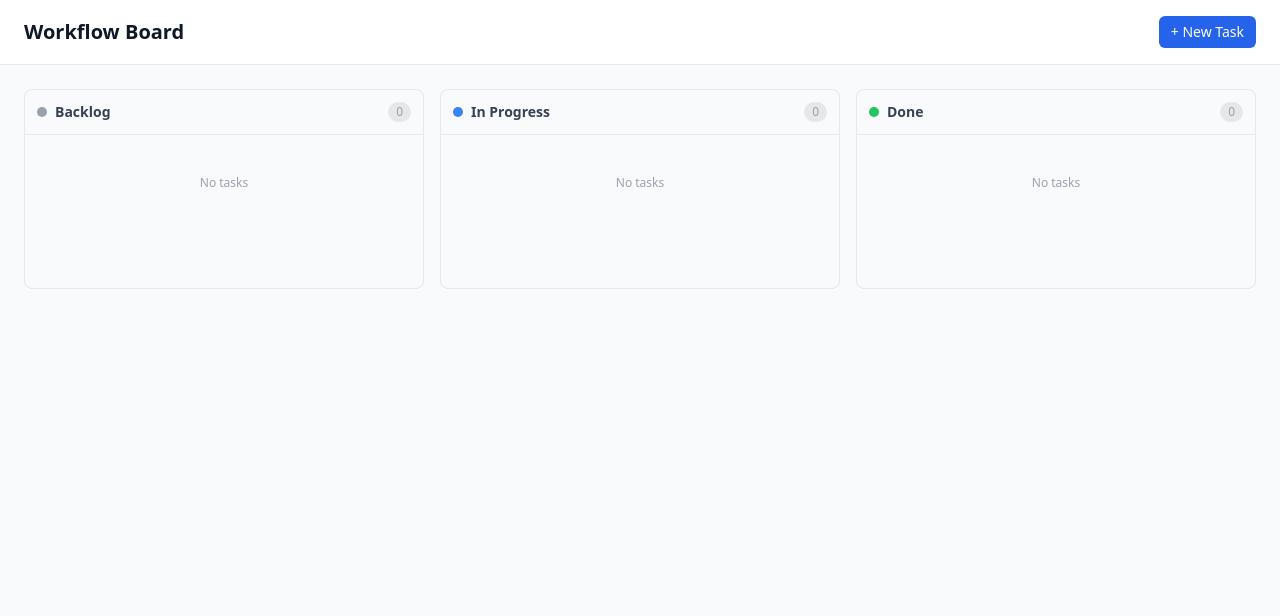
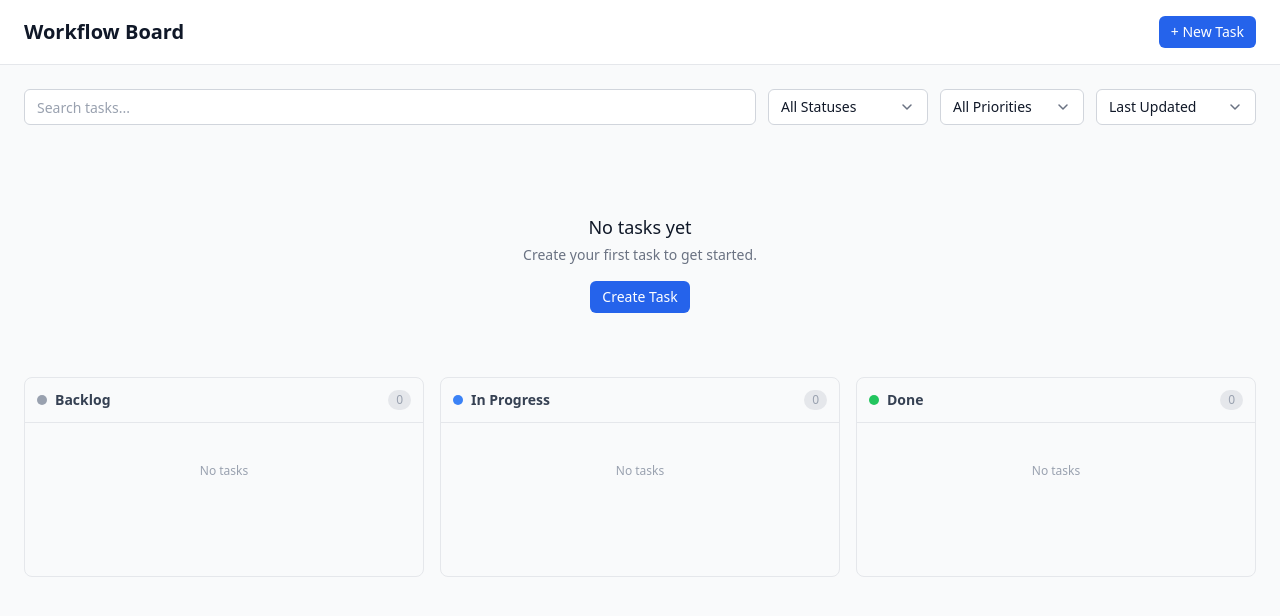
Before and after one commit to swalihkolakkadan/workflow-board, a React (Vite) app: page / in a window 1280 px wide. Shown: the top 616 px of the page. Built offline with nearby package versions, Linux system fonts and the light colour scheme.

Commit message:
feat: add filtering and sorting with URL query sync

```diff
--- a/src/features/board/BoardPage.tsx
+++ b/src/features/board/BoardPage.tsx
@@ -9,23 +9,67 @@ import {
 import { Button, Modal } from '@/components/ui'
 import { useTaskStore } from '@/stores/taskStore'
 import { useToastStore } from '@/stores/toastStore'
-import { STATUSES } from '@/lib/constants'
+import { useFormGuard } from './hooks/useFormGuard'
+import { isStorageAvailable } from '@/lib/storage'
+import { STATUSES, PRIORITY_WEIGHT } from '@/lib/constants'
 import type { Task, Status, TaskFormValues } from '@/lib/types'
 import { BoardColumn } from './components/BoardColumn'
 import { TaskCard } from './components/TaskCard'
 import { TaskForm } from './components/TaskForm'
+import { FilterBar } from './components/FilterBar'
+import { useFilterParams } from './hooks/useFilterParams'
 
 export function BoardPage() {
     const { tasks, init, addTask, updateTask, moveTask } = useTaskStore()
     const addToast = useToastStore((s) => s.addToast)
+    const { filters, setFilter, clearFilters, hasActiveFilters } = useFilterParams()
     const [activeTask, setActiveTask] = useState<Task | null>(null)
     const [editingTask, setEditingTask] = useState<Task | null>(null)
     const [modalOpen, setModalOpen] = useState(false)
     const isDirtyRef = useRef(false)
+    const [isDirtyState, setIsDirtyState] = useState(false)
+
+    useFormGuard(isDirtyState)
 
     useEffect(() => {
         init()
-    }, [init])
+        if (!isStorageAvailable()) {
+            addToast({
+                title: 'Storage unavailable',
+                description: 'Your browser storage is not available. Tasks will not be saved.',
+                variant: 'error',
+                duration: 8000,
+            })
+        }
+    }, [init, addToast])
+
+    const filteredTasks = useMemo(() => {
+        let result = tasks
+
+        if (filters.search) {
+            const q = filters.search.toLowerCase()
+            result = result.filter(
+                (t) => t.title.toLowerCase().includes(q) || t.description.toLowerCase().includes(q)
+            )
+        }
+
+        if (filters.status.length > 0) {
+            result = result.filter((t) => filters.status.includes(t.status))
+        }
+
+        if (filters.priority) {
+            result = result.filter((t) => t.priority === filters.priority)
+        }
+
+        result = [...result].sort((a, b) => {
+            if (filters.sort === 'priority') {
+                return PRIORITY_WEIGHT[b.priority] - PRIORITY_WEIGHT[a.priority]
+            }
+            return new Date(b[filters.sort]).getTime() - new Date(a[filters.sort]).getTime()
+        })
+
+        return result
+    }, [tasks, filters])
 
     const tasksByStatus = useMemo(() => {
         const grouped: Record<Status, Task[]> = {
@@ -33,11 +77,11 @@ export function BoardPage() {
             'in-progress': [],
             done: [],
         }
-        for (const task of tasks) {
+        for (const task of filteredTasks) {
             grouped[task.status].push(task)
         }
         return grouped
-    }, [tasks])
+    }, [filteredTasks])
 
     const handleDragStart = useCallback(
         (event: DragStartEvent) => {
@@ -123,6 +167,33 @@ export function BoardPage() {
             </header>
 
             <main className="max-w-7xl mx-auto px-4 sm:px-6 py-6">
+                <FilterBar
+                    filters={filters}
+                    onFilterChange={setFilter}
+                    onClear={clearFilters}
+                    hasActiveFilters={hasActiveFilters}
+                />
+
+                {tasks.length === 0 && (
+                    <div className="flex flex-col items-center justify-center py-16 text-center">
+                        <h3 className="text-lg font-medium text-gray-900">No tasks yet</h3>
+                        <p className="mt-1 text-sm text-gray-500">Create your first task to get started.</p>
+                        <Button variant="primary" size="sm" className="mt-4" onClick={openCreate}>
+                            Create Task
+                        </Button>
+                    </div>
+                )}
+
+                {filteredTasks.length === 0 && tasks.length > 0 && hasActiveFilters && (
+                    <div className="flex flex-col items-center justify-center py-16 text-center">
+                        <h3 className="text-lg font-medium text-gray-900">No matching tasks</h3>
+                        <p className="mt-1 text-sm text-gray-500">Try adjusting your filters or search query.</p>
+                        <Button variant="ghost" size="sm" className="mt-4" onClick={clearFilters}>
+                            Clear filters
+                        </Button>
+                    </div>
+                )}
+
                 <DndContext
                     collisionDetection={closestCorners}
                     onDragStart={handleDragStart}
@@ -168,6 +239,7 @@ export function BoardPage() {
                         onCancel={() => handleModalClose(false)}
                         onDirtyChange={(dirty) => {
                             isDirtyRef.current = dirty
+                            setIsDirtyState(dirty)
                         }}
                     />
                 </Modal.Body>
--- /dev/null
+++ b/src/features/board/components/FilterBar.tsx
@@ -0,0 +1,66 @@
+import { Button, TextInput, Select } from '@/components/ui'
+import { STATUSES, PRIORITIES, SORT_OPTIONS } from '@/lib/constants'
+import type { FilterState, Priority, SortField, Status } from '@/lib/types'
+
+type FilterBarProps = {
+    filters: FilterState
+    onFilterChange: <K extends keyof FilterState>(key: K, value: FilterState[K]) => void
+    onClear: () => void
+    hasActiveFilters: boolean
+}
+
+export function FilterBar({ filters, onFilterChange, onClear, hasActiveFilters }: FilterBarProps) {
+    return (
+        <div className="flex flex-wrap items-end gap-3 mb-6">
+            <div className="flex-1 min-w-[200px]">
+                <TextInput
+                    placeholder="Search tasks..."
+                    value={filters.search}
+                    onChange={(e) => onFilterChange('search', e.target.value)}
+                    aria-label="Search tasks"
+                />
+            </div>
+
+            <div className="w-40">
+                <Select
+                    placeholder="Status"
+                    options={[{ value: '__all__', label: 'All Statuses' }, ...STATUSES]}
+                    value={filters.status.length === 1 ? filters.status[0] : '__all__'}
+                    onValueChange={(v) => {
+                        if (v === '__all__') {
+                            onFilterChange('status', [] as Status[])
+                        } else {
+                            onFilterChange('status', [v as Status])
+                        }
+                    }}
+                />
+            </div>
+
+            <div className="w-36">
+                <Select
+                    placeholder="Priority"
+                    options={[{ value: '__all__', label: 'All Priorities' }, ...PRIORITIES]}
+                    value={filters.priority || '__all__'}
+                    onValueChange={(v) => {
+                        onFilterChange('priority', (v === '__all__' ? '' : v) as Priority)
+                    }}
+                />
+            </div>
+
+            <div className="w-40">
+                <Select
+                    placeholder="Sort by"
+                    options={SORT_OPTIONS}
+                    value={filters.sort}
+                    onValueChange={(v) => onFilterChange('sort', v as SortField)}
+                />
+            </div>
+
+            {hasActiveFilters && (
+                <Button variant="ghost" size="sm" onClick={onClear}>
+                    Clear filters
+                </Button>
+            )}
+        </div>
+    )
+}
--- a/src/features/board/components/TaskForm.tsx
+++ b/src/features/board/components/TaskForm.tsx
@@ -1,4 +1,4 @@
-import { useCallback, useState } from 'react'
+import { useCallback, useState, useEffect } from 'react'
 import { Button, TextInput, TextArea, Select } from '@/components/ui'
 import { STATUSES, PRIORITIES } from '@/lib/constants'
 import type { TaskFormValues } from '@/lib/types'
@@ -15,9 +15,9 @@ export function TaskForm({ initialValues, onSubmit, onCancel, onDirtyChange }: T
     const { values, errors, isDirty, handleChange, handleSubmit } = useTaskForm(initialValues)
     const [tagInput, setTagInput] = useState('')
 
-    if (onDirtyChange) {
-        onDirtyChange(isDirty)
-    }
+    useEffect(() => {
+        onDirtyChange?.(isDirty)
+    }, [isDirty, onDirtyChange])
 
     const addTag = useCallback(() => {
         const tag = tagInput.trim()
--- /dev/null
+++ b/src/features/board/hooks/useFilterParams.ts
@@ -0,0 +1,62 @@
+
+import { useState, useCallback, useEffect, useRef } from 'react'
+import type { FilterState, Status, Priority, SortField } from '@/lib/types'
+import { DEFAULT_FILTERS } from '@/lib/constants'
+
+function parseFromURL(): FilterState {
+  const params = new URLSearchParams(window.location.search)
+
+  const statusRaw = params.get('status')
+  const status = statusRaw
+    ? (statusRaw.split(',').filter(Boolean) as Status[])
+    : []
+
+  return {
+    search: params.get('search') ?? '',
+    status,
+    priority: (params.get('priority') as Priority) ?? '',
+    sort: (params.get('sort') as SortField) ?? 'updatedAt',
+  }
+}
+
+function writeToURL(filters: FilterState) {
+  const params = new URLSearchParams()
+
+  if (filters.search) params.set('search', filters.search)
+  if (filters.status.length > 0) params.set('status', filters.status.join(','))
+  if (filters.priority) params.set('priority', filters.priority)
+  if (filters.sort !== 'updatedAt') params.set('sort', filters.sort)
+
+  const qs = params.toString()
+  const url = qs ? `${window.location.pathname}?${qs}` : window.location.pathname
+  window.history.replaceState(null, '', url)
+}
+
+export function useFilterParams() {
+  const [filters, setFilters] = useState<FilterState>(() => parseFromURL())
+  const debounceRef = useRef<ReturnType<typeof setTimeout>>(undefined)
+
+  useEffect(() => {
+    clearTimeout(debounceRef.current)
+    debounceRef.current = setTimeout(() => {
+      writeToURL(filters)
+    }, 300)
+    return () => clearTimeout(debounceRef.current)
+  }, [filters])
+
+  const setFilter = useCallback(
+    <K extends keyof FilterState>(key: K, value: FilterState[K]) => {
+      setFilters((prev) => ({ ...prev, [key]: value }))
+    },
+    []
+  )
+
+  const clearFilters = useCallback(() => {
+    setFilters(DEFAULT_FILTERS)
+  }, [])
+
+  const hasActiveFilters =
+    filters.search !== '' || filters.status.length > 0 || filters.priority !== ''
+
+  return { filters, setFilter, clearFilters, hasActiveFilters }
+}
--- /dev/null
+++ b/src/features/board/hooks/useFormGuard.ts
@@ -0,0 +1,15 @@
+
+import { useEffect } from 'react'
+
+export function useFormGuard(isDirty: boolean) {
+  useEffect(() => {
+    if (!isDirty) return
+
+    const handler = (e: BeforeUnloadEvent) => {
+      e.preventDefault()
+    }
+
+    window.addEventListener('beforeunload', handler)
+    return () => window.removeEventListener('beforeunload', handler)
+  }, [isDirty])
+}
```
